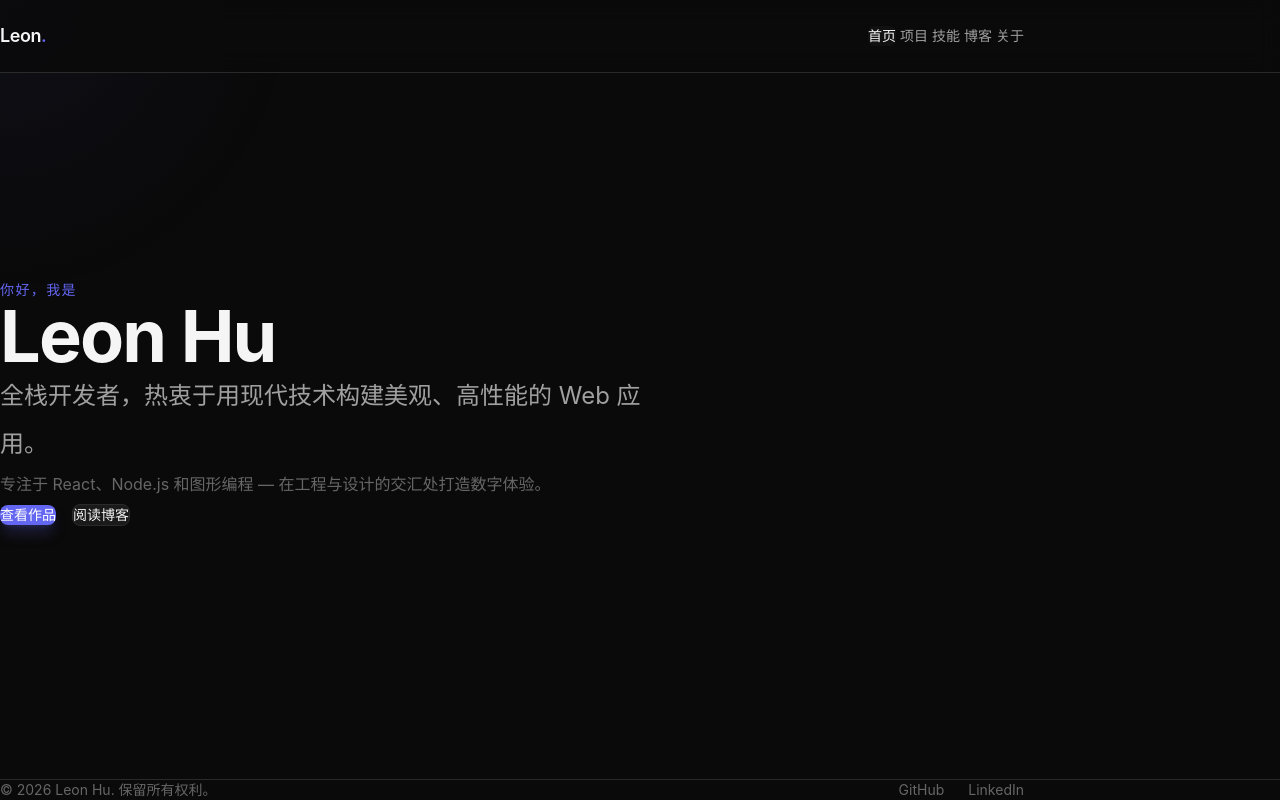
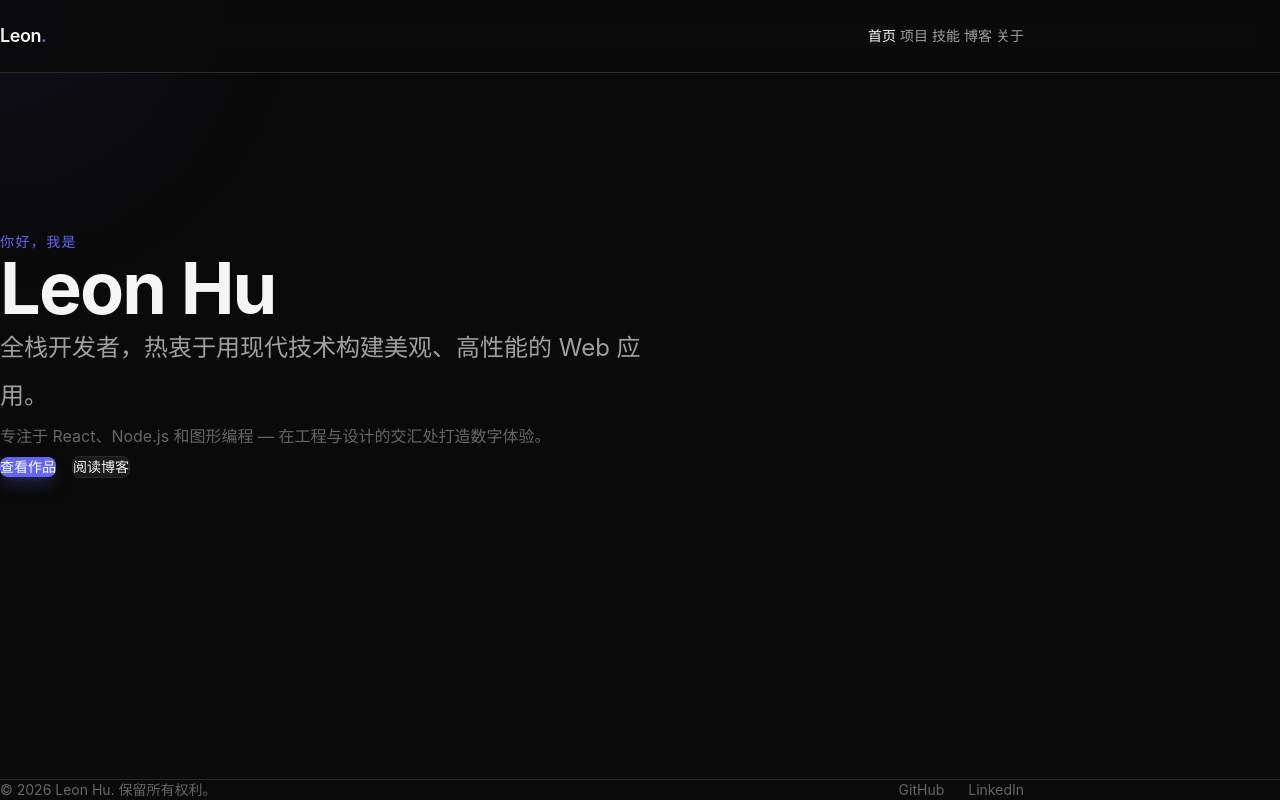
Before and after one commit to Leon-Hee/leons-work-collection, a React (Vite) app in the folder client/: page / in a window 1280 px wide. Built offline with nearby package versions, Linux system fonts and the light colour scheme; no server answers.

Commit message:
Vertically center homepage text

```diff
--- a/client/src/pages/public/HomePage.tsx
+++ b/client/src/pages/public/HomePage.tsx
@@ -13,7 +13,7 @@ const fadeUp = {
 
 export default function HomePage() {
   return (
-    <div className="max-w-3xl mx-auto px-6 pb-20" style={{ paddingTop: '35vh' }}>
+    <div className="max-w-3xl mx-auto px-6 min-h-[calc(100vh-88px)] flex flex-col justify-center pb-20">
       <motion.div variants={stagger} initial="initial" animate="animate" className="space-y-12">
         <motion.div variants={fadeUp}>
           <p className="text-sm text-accent font-mono tracking-widest">你好，我是</p>
```
